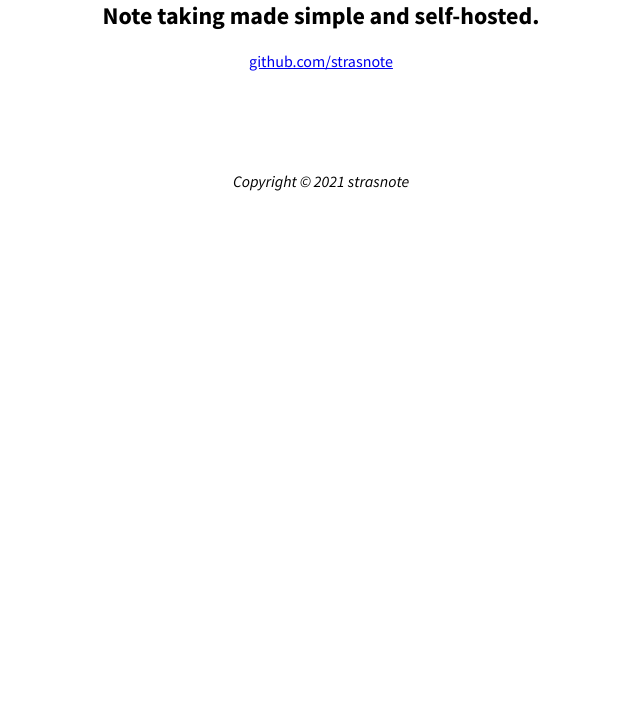
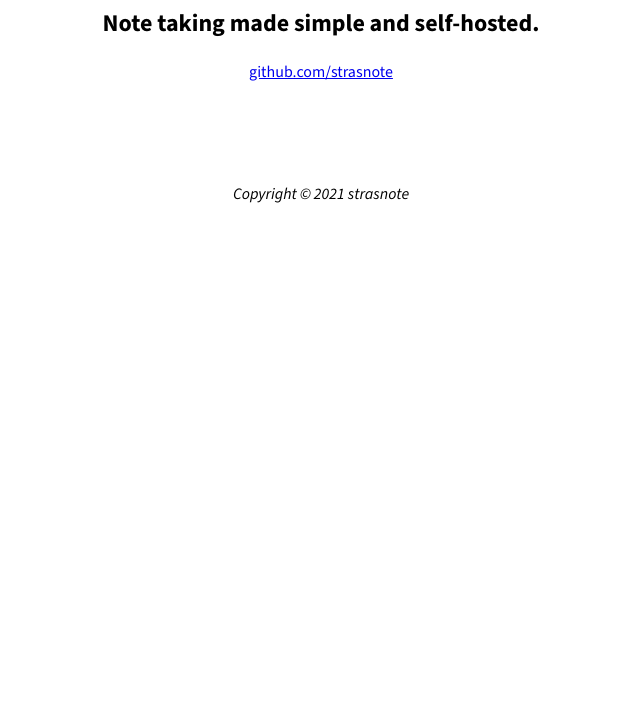
Before and after one commit to strasnote/website, a plain HTML site: page index.html in a window 1280 px wide. Shown: the part 83-800 px from the top of the page, without its empty margins (319-959 px from the left). Drawn offline with Linux system fonts and the light colour scheme.

Commit message:
Adding Source Sans 3 font

```diff
--- a/index.html
+++ b/index.html
@@ -4,8 +4,25 @@
 <title>strasnote</title>
 <link href="https://fonts.googleapis.com/css2?family=Source+Sans+Pro:ital,wght@0,400;0,700;1,400;1,700&display=swap" rel="stylesheet">
 <style type="text/css">
+    @font-face {
+        font-family: "ssp";
+        src: url("fonts/SourceSans3-Regular.otf.woff") format("woff");
+    }
+
+    @font-face {
+        font-family: "ssp";
+        src: url("fonts/SourceSans3-Bold.otf.woff") format("woff");
+        font-weight: bold;
+    }
+
+    @font-face {
+        font-family: "ssp";
+        src: url("fonts/SourceSans3-It.otf.woff") format("woff");
+        font-style: italic;
+    }
+
     * {
-        font-family: "Source Sans Pro", sans-serif;
+        font-family: "ssp", sans-serif;
         text-align: center;
     }
 </style>
```
Also changed, not shown: fonts/SourceSans3-Black.otf.woff (added), fonts/SourceSans3-BlackIt.otf.woff (added), fonts/SourceSans3-Bold.otf.woff (added), fonts/SourceSans3-BoldIt.otf.woff (added), fonts/SourceSans3-ExtraLight.otf.woff (added), fonts/SourceSans3-ExtraLightIt.otf.woff (added), fonts/SourceSans3-It.otf.woff (added), fonts/SourceSans3-Light.otf.woff (added), fonts/SourceSans3-LightIt.otf.woff (added), fonts/SourceSans3-Regular.otf.woff (added), fonts/SourceSans3-Semibold.otf.woff (added), fonts/SourceSans3-SemiboldIt.otf.woff (added).
